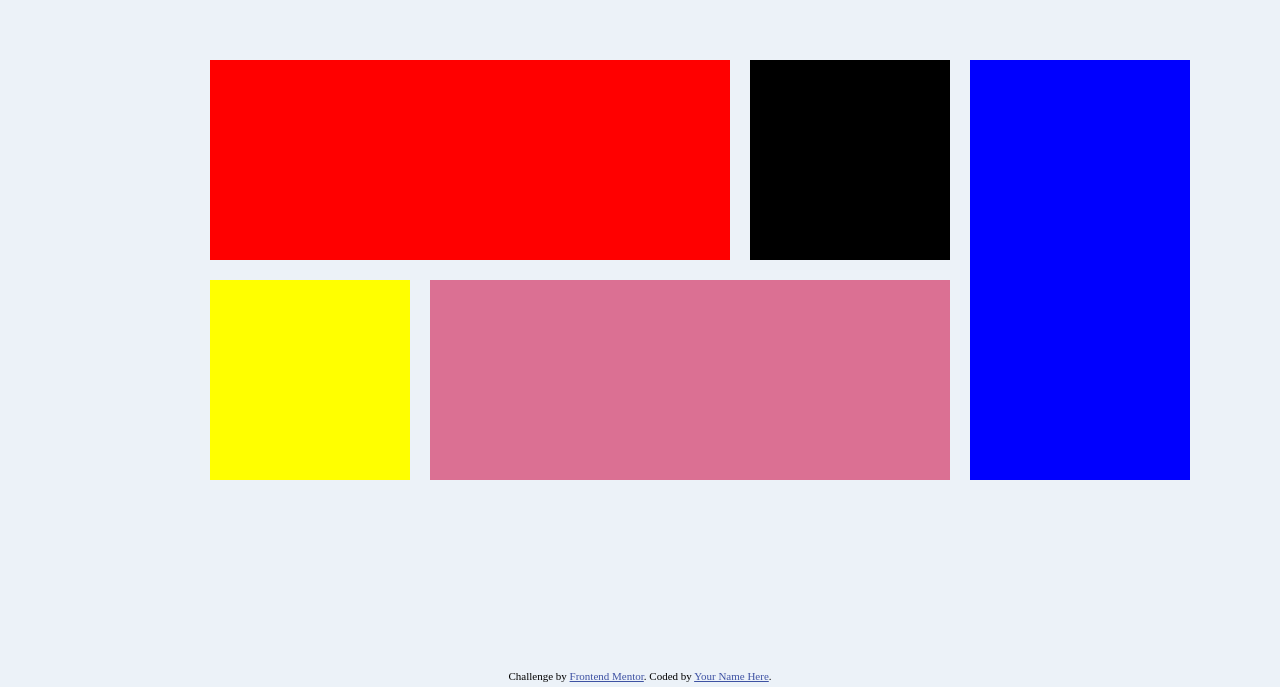
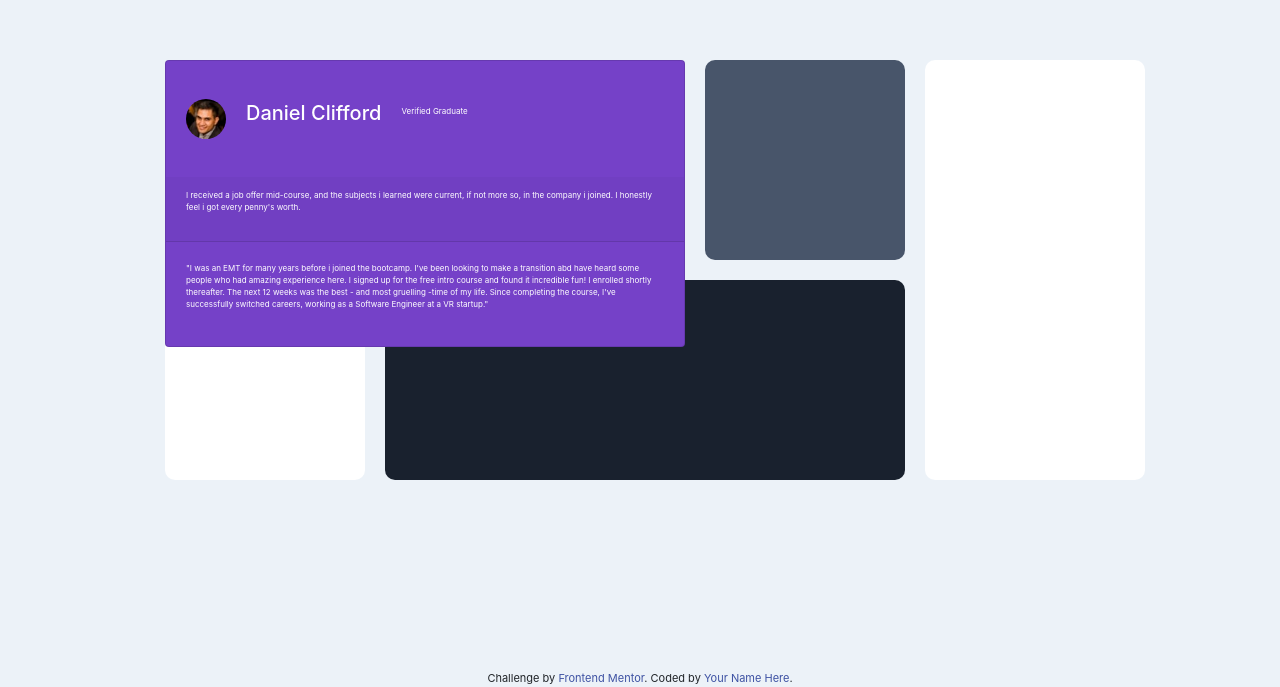
Before and after one commit to alexeykuz-sys/Testimonials_Selection, a plain HTML site: page index.html in a window 1280 px wide. Shown: the part 130-817 px from the top of the page. Drawn offline with nearby package versions, Linux system fonts and the light colour scheme.

Commit message:
daniel card setup

```diff
--- a/index.html
+++ b/index.html
@@ -14,12 +14,49 @@
 
     <title>Frontend Mentor | [Challenge Name Here]</title>
 
-    <!-- Feel free to remove these styles or customise in your own stylesheet 👍 -->
+    <link
+      rel="stylesheet"
+      href="https://maxcdn.bootstrapcdn.com/bootstrap/4.0.0/css/bootstrap.min.css"
+      integrity="sha384-Gn5384xqQ1aoWXA+058RXPxPg6fy4IWvTNh0E263XmFcJlSAwiGgFAW/dAiS6JXm"
+      crossorigin="anonymous"
+    />
     <link rel="stylesheet" href="style.css" />
   </head>
   <body>
     <div class="container">
-      <div class="card-1"></div>
+      <div class="card-1">
+        <div class="card daniel-card">
+          <div class="id-box">
+            <img
+              class="img-fluid"
+              src="images/image-daniel.jpg"
+              alt="daniel-photo"
+              loading="lazy"
+            />
+            <h5 class="card-title">Daniel Clifford</h5>
+            <p>Verified Graduate</p>
+          </div>
+          <div class="card-header">
+            <p>
+              I received a job offer mid-course, and the subjects i learned were
+              current, if not more so, in the company i joined. I honestly feel
+              i got every penny's worth.
+            </p>
+          </div>
+
+          <div>
+            <p class="card-body">
+              "I was an EMT for many years before i joined the bootcamp. I've
+              been looking to make a transition abd have heard some people who
+              had amazing experience here. I signed up for the free intro course
+              and found it incredible fun! I enrolled shortly thereafter. The
+              next 12 weeks was the best - and most gruelling -time of my life.
+              Since completing the course, I've successfully switched careers,
+              working as a Software Engineer at a VR startup."
+            </p>
+          </div>
+        </div>
+      </div>
       <div class="card-2"></div>
       <div class="card-3"></div>
       <div class="card-4"></div>
@@ -31,5 +68,20 @@
         >Frontend Mentor</a
       >. Coded by <a href="#">Your Name Here</a>.
     </div>
+    <script
+      src="https://code.jquery.com/jquery-3.2.1.slim.min.js"
+      integrity="sha384-KJ3o2DKtIkvYIK3UENzmM7KCkRr/rE9/Qpg6aAZGJwFDMVNA/GpGFF93hXpG5KkN"
+      crossorigin="anonymous"
+    ></script>
+    <script
+      src="https://cdnjs.cloudflare.com/ajax/libs/popper.js/1.12.9/umd/popper.min.js"
+      integrity="sha384-ApNbgh9B+Y1QKtv3Rn7W3mgPxhU9K/ScQsAP7hUibX39j7fakFPskvXusvfa0b4Q"
+      crossorigin="anonymous"
+    ></script>
+    <script
+      src="https://maxcdn.bootstrapcdn.com/bootstrap/4.0.0/js/bootstrap.min.js"
+      integrity="sha384-JZR6Spejh4U02d8jOt6vLEHfe/JQGiRRSQQxSfFWpi1MquVdAyjUar5+76PVCmYl"
+      crossorigin="anonymous"
+    ></script>
   </body>
 </html>
--- a/style.css
+++ b/style.css
@@ -11,6 +11,12 @@
 --Light-grayish-blue: hsl(210, 46%, 95%);
 }
 
+* {
+    margin: 0;
+    padding: 0;
+    border: 0;
+}
+
 html,body{
     width: 100%;
     height: 800px;
@@ -22,7 +28,7 @@ html,body{
     width: 100%;
     height: 100%;
     display: grid;
-    grid-template-columns: 100px 200px 300px 200px 200px;
+    grid-template-columns: 10px 200px 300px 200px 200px;
     grid-template-rows:200px 200px;
     grid-gap: 20px;
     justify-content: center;
@@ -31,20 +37,56 @@ html,body{
 
 .card-1 {
     background-color: red;
-
+    border-radius: 10px;
     grid-column-start: 2;
     grid-column-end: 4;
+
+
+
+}
+.daniel-card {
+    background-color: var(--Moderate-violet);
+
+    width: 100%;
+    display: flex;
+    position: relative;
+
+}
+.id-box {
+    display: flex;
+    align-items: center;
+    width: 100%;
+    height:25%;
+    margin: 20px;
+}
+.daniel-card img {
+    width: 40px;
+    height: 40px;
+    border-radius: 50%;
+
+
+}
+.daniel-card h5 {
+    color: var(--White);
+    font-size: 500;
+    padding: 20px;
+
+}
+
+.daniel-card p {
+    color: var(--White);
+    font-size: .5rem;
 }
 
 .card-2 {
-    background-color: black;
-
+    background-color: var(--Very-dark-grayish-blue);
+    border-radius: 10px;
     grid-column-start: 4;
     grid-column-end: 4;
 }
 .card-3 {
-    background-color: blue;
-
+    background-color: var(--White);
+    border-radius: 10px;
     grid-column-start: 5;
     grid-column-end: 7;
     grid-row-start: 1;
@@ -52,15 +94,15 @@ html,body{
 }
 
 .card-4 {
-    background-color: yellow;
-
+    background-color:var(--White);
+    border-radius: 10px;
     grid-column-start: 2;
     grid-column-end: 2;
 }
 
 .card-5 {
-    background-color: palevioletred;
-
+    background-color: var(--Very-dark-blackish-blue);
+    border-radius: 10px;
     grid-column-start: 3;
     grid-column-end: 5;
 }
```
